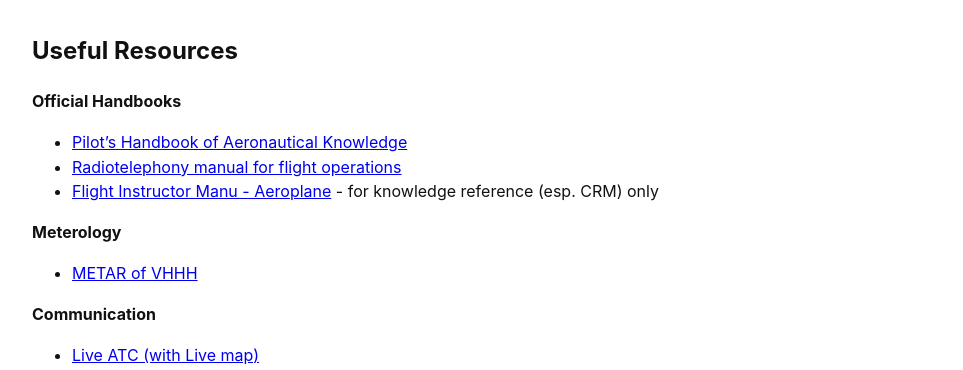
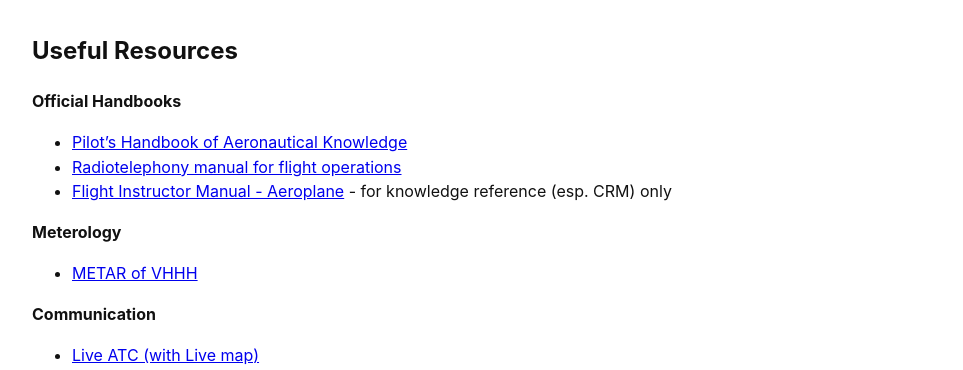
Before and after one commit to shivanraptor/pilot-ppl-notes, a Jekyll site: the page built from useful_resources/resources.md, in a window 1280 px wide. Shown: the top 370 px of the page, without its empty margins (158-1121 px from the left). Built offline with Jekyll 4.4.1, drawn with Linux system fonts in a browser that asks for light colours.

Commit message:
Typo revision

```diff
--- a/useful_resources/resources.md
+++ b/useful_resources/resources.md
@@ -7,7 +7,7 @@ title: Useful Resources
 **Official Handbooks**
 - [Pilot’s Handbook of Aeronautical Knowledge](https://www.faa.gov/regulations_policies/handbooks_manuals/aviation/phak)
 - [Radiotelephony manual for flight operations](https://www.casa.gov.au/sites/default/files/2025-12/multipart-ac-64b-02-ac-91-35-and-ac-172-05-radiotelephony-manual-for-flight-operations.pdf)
-- [Flight Instructor Manu - Aeroplane](https://www.casa.gov.au/sites/default/files/2021-11/flight-instructor-manual-aeroplane.pdf) - for knowledge reference (esp. CRM) only
+- [Flight Instructor Manual - Aeroplane](https://www.casa.gov.au/sites/default/files/2021-11/flight-instructor-manual-aeroplane.pdf) - for knowledge reference (esp. CRM) only
 
 **Meterology**
 - [METAR of VHHH](https://metar-taf.com/metar/VHHH)
```
